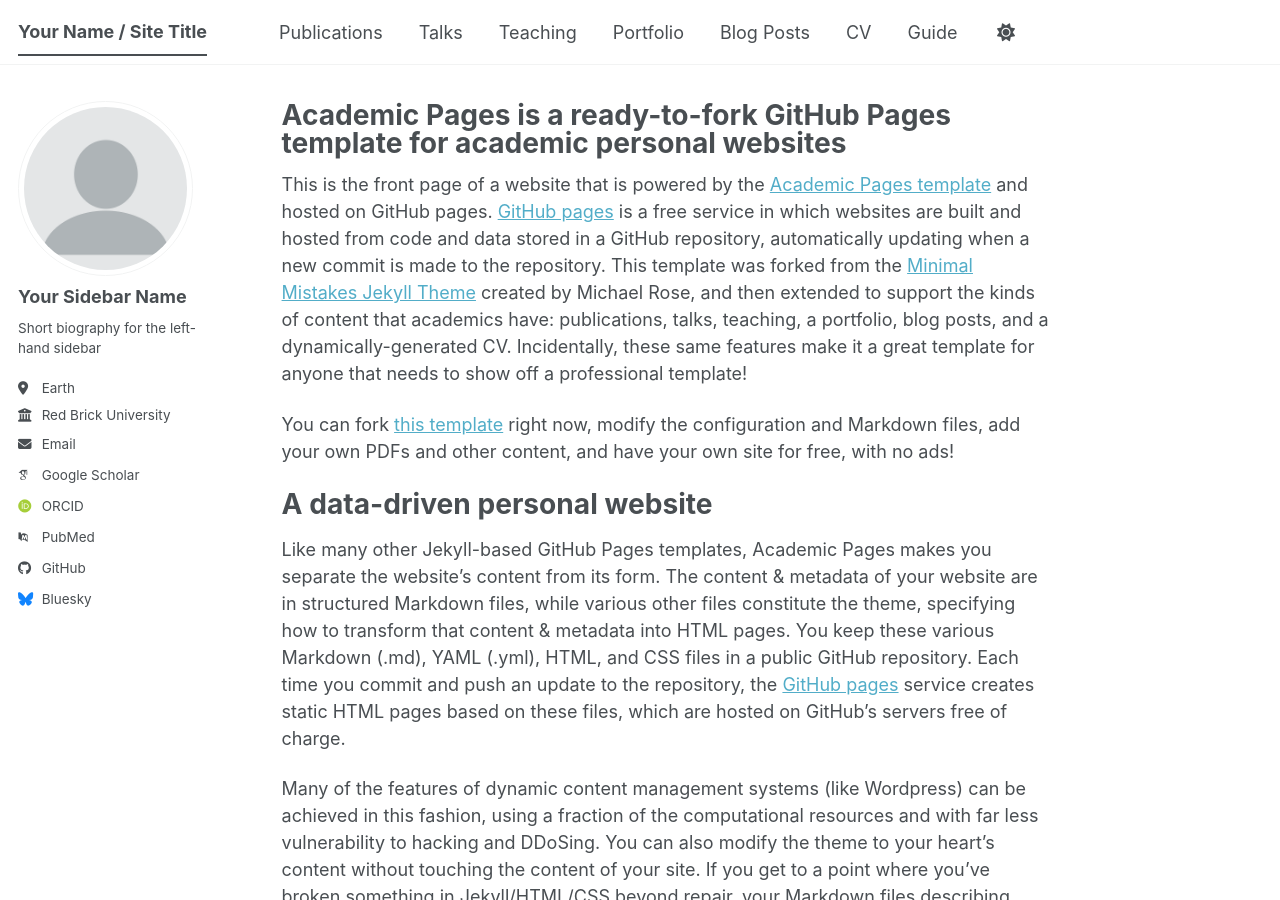
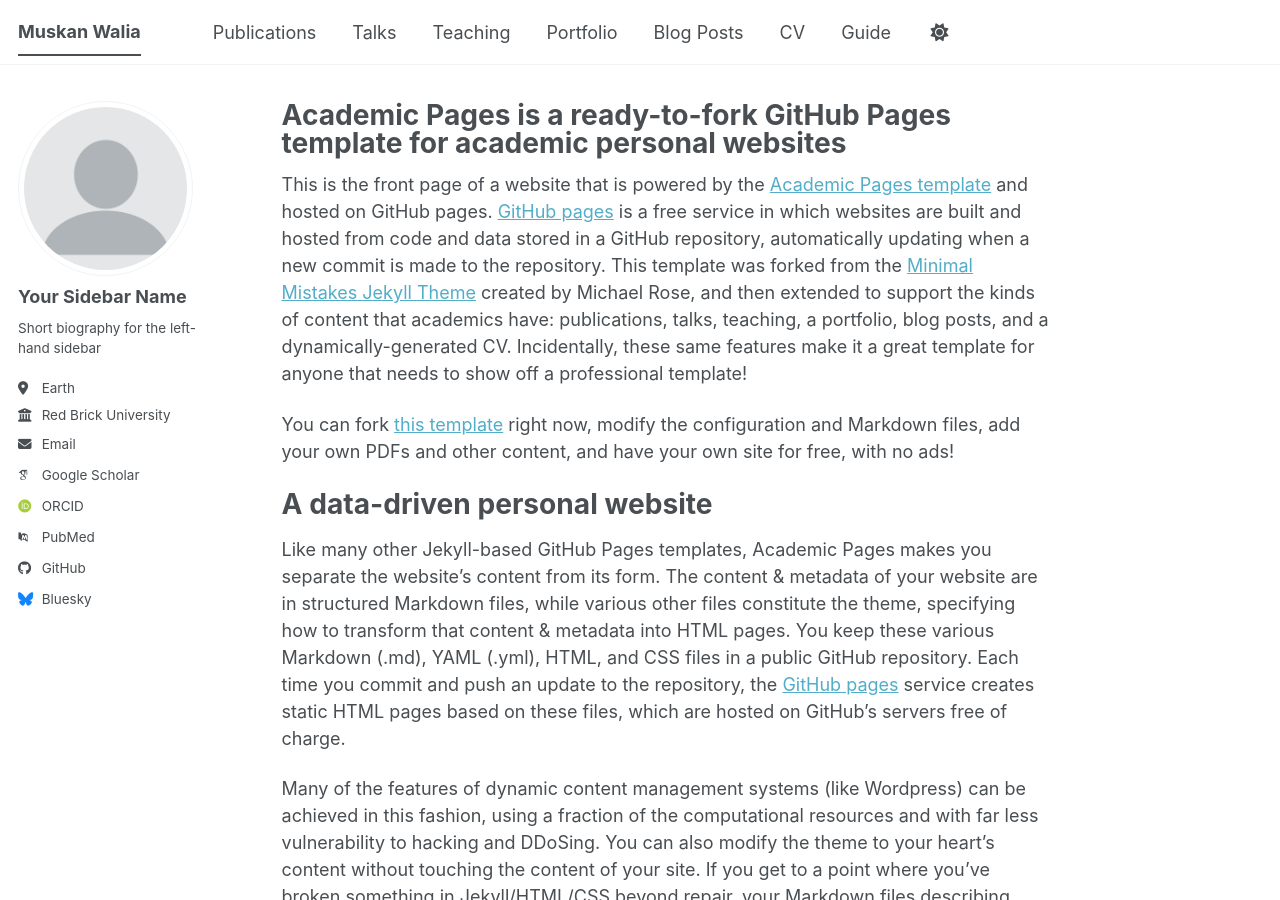
Before and after one commit to muskankwalia/muskankwalia.github.io, a Jekyll site: the page built from _pages/about.md, in a window 1280 px wide and 900 px high. Built offline with Jekyll 4.4.1, drawn with Linux system fonts in a browser that asks for light colours; some web fonts are replaced; a script bundle is joined from its source files by our own code; library files that are not in the unit come from our copies.

Commit message:
add name

```diff
--- a/_config.yml
+++ b/_config.yml
@@ -9,7 +9,7 @@
 # Basic Site Settings
 locale                   : "en-US"
 site_theme               : "default" # The available themes options are "default", "air", "sunrise", "mint", "dirt" and "contrast"
-title                    : "Your Name / Site Title"
+title                    : "Muskan Walia"
 title_separator          : "-"
 name                     : &name "Your Name"
 description              : &description "Your Name's academic portfolio"   # Update this with a general description of your site, this is the default if not overridden by a page
```
